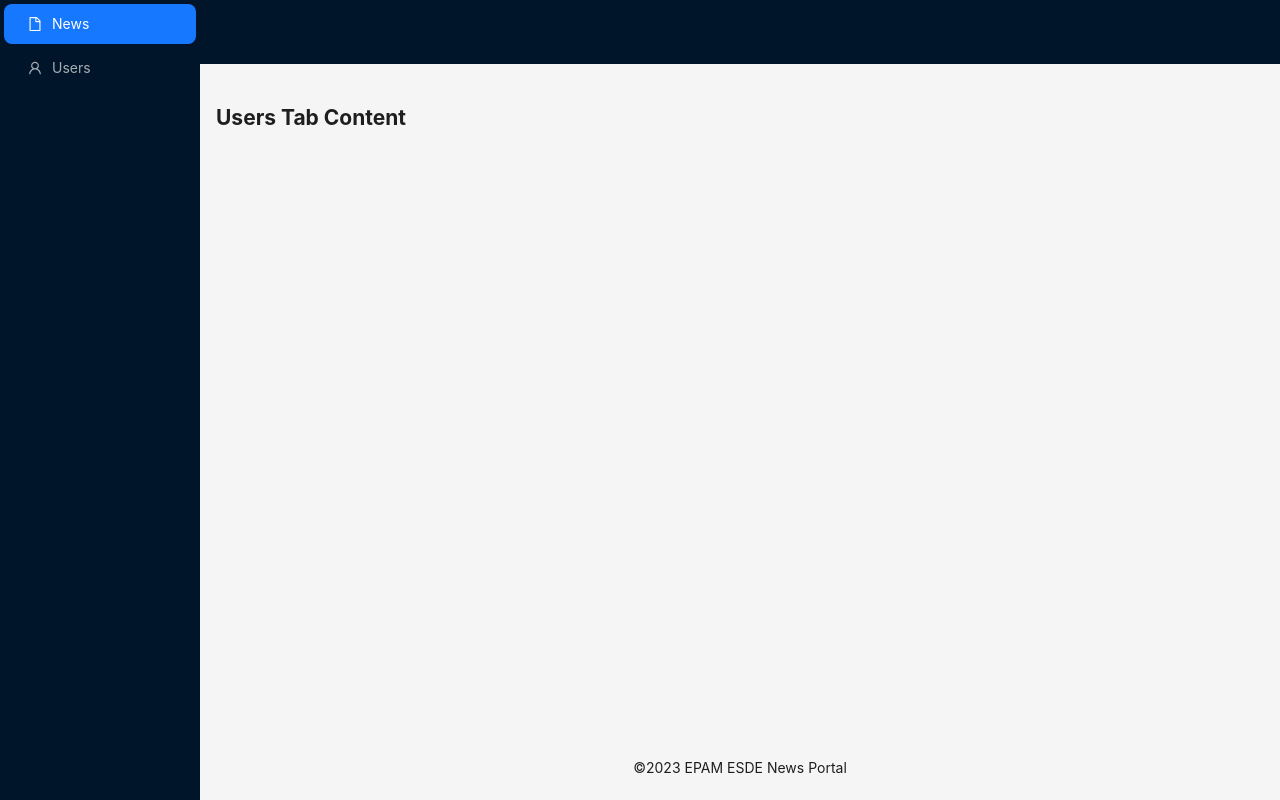
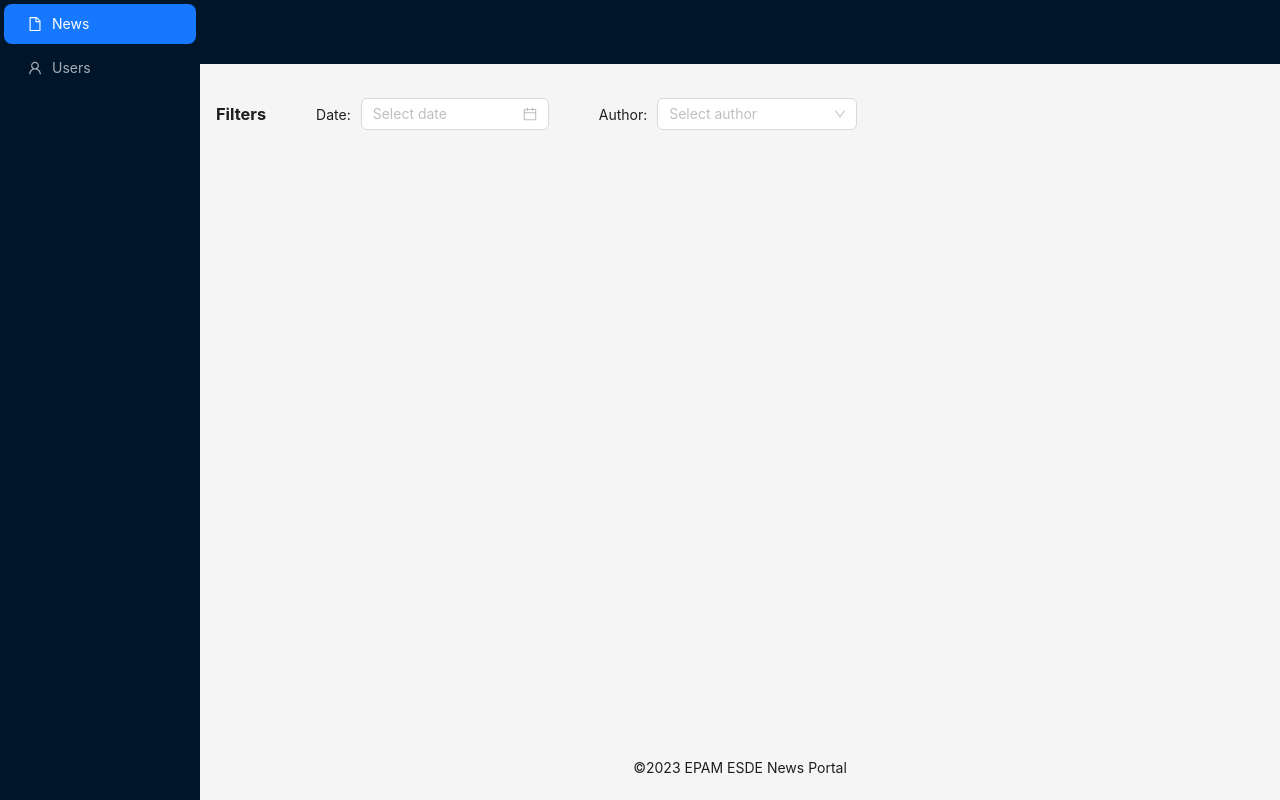
Before and after one commit to zhenekpirozhok/News-Portal, a React (Create React App) app in the folder frontend/: page /admin in a window 1280 px wide. Built offline with nearby package versions, Linux system fonts and the light colour scheme.

Commit message:
add AdminFilterPanel

```diff
--- /dev/null
+++ b/frontend/src/components/Admin/AdminFilterPanel/AdminFilterPanel.js
@@ -0,0 +1,45 @@
+import React from "react";
+import { Flex } from "antd";
+import { DatePicker, Select, Input } from "antd";
+import "./AdminFilterPanel.css";
+
+const { Option } = Select;
+
+const AdminFilterPanel = ({ onDateFilterChange, onAuthorFilterChange }) => {
+  const handleDateFilterChange = (date, dateString) => {
+    onDateFilterChange(dateString);
+  };
+
+  const handleAuthorFilterChange = (value) => {
+    onAuthorFilterChange(value);
+  };
+
+  return (
+    <Flex className="filter-panel" align="center" gap={50}>
+      <h3>Filters</h3>
+      <Flex className="filter-section" gap={10} align="center">
+        <label>Date:</label>
+        <DatePicker onChange={handleDateFilterChange} />
+      </Flex>
+      <Flex className="filter-section" gap={10} align="center">
+        <label>Author:</label>
+        <Select
+          showSearch
+          style={{ width: 200 }}
+          placeholder="Select author"
+          onChange={handleAuthorFilterChange}
+          optionFilterProp="children"
+          filterOption={(input, option) =>
+            option.children.toLowerCase().indexOf(input.toLowerCase()) >= 0
+          }
+        >
+          <Option value="author1">Author 1</Option>
+          <Option value="author2">Author 2</Option>
+          {/* Add more authors as needed */}
+        </Select>
+      </Flex>
+    </Flex>
+  );
+};
+
+export default AdminFilterPanel;
--- a/frontend/src/components/Admin/SiderPanel/SiderPanel.js
+++ b/frontend/src/components/Admin/SiderPanel/SiderPanel.js
@@ -2,7 +2,7 @@
 import React from 'react';
 import { Layout, Menu } from 'antd';
 import { UserOutlined, FileOutlined } from '@ant-design/icons';
-import './SiderPanel.css'; // Add your CSS file if needed
+import './SiderPanel.css';
 
 const { Sider } = Layout;
 
--- a/frontend/src/pages/AdminPage.js
+++ b/frontend/src/pages/AdminPage.js
@@ -2,6 +2,7 @@ import React, { useState } from "react";
 import { Layout, Menu, Flex } from "antd";
 import { UserOutlined, DiffOutlined } from "@ant-design/icons";
 import SidePanel from "../components/Admin/SiderPanel/SiderPanel";
+import AdminFilterPanel from "../components/Admin/AdminFilterPanel/AdminFilterPanel";
 
 const { Header, Content, Footer, Sider } = Layout;
 
@@ -21,7 +22,7 @@ const AdminPage = ({ children }) => {
             {selectedTab === "users" && (
               <div>
                 {/* Render content for the "Users" tab */}
-                <h2>Users Tab Content</h2>
+                <AdminFilterPanel />
                 {children}
               </div>
             )}
```
Also changed, not shown: frontend/src/components/Admin/AdminFilterPanel/AdminFilterPanel.css (added).
